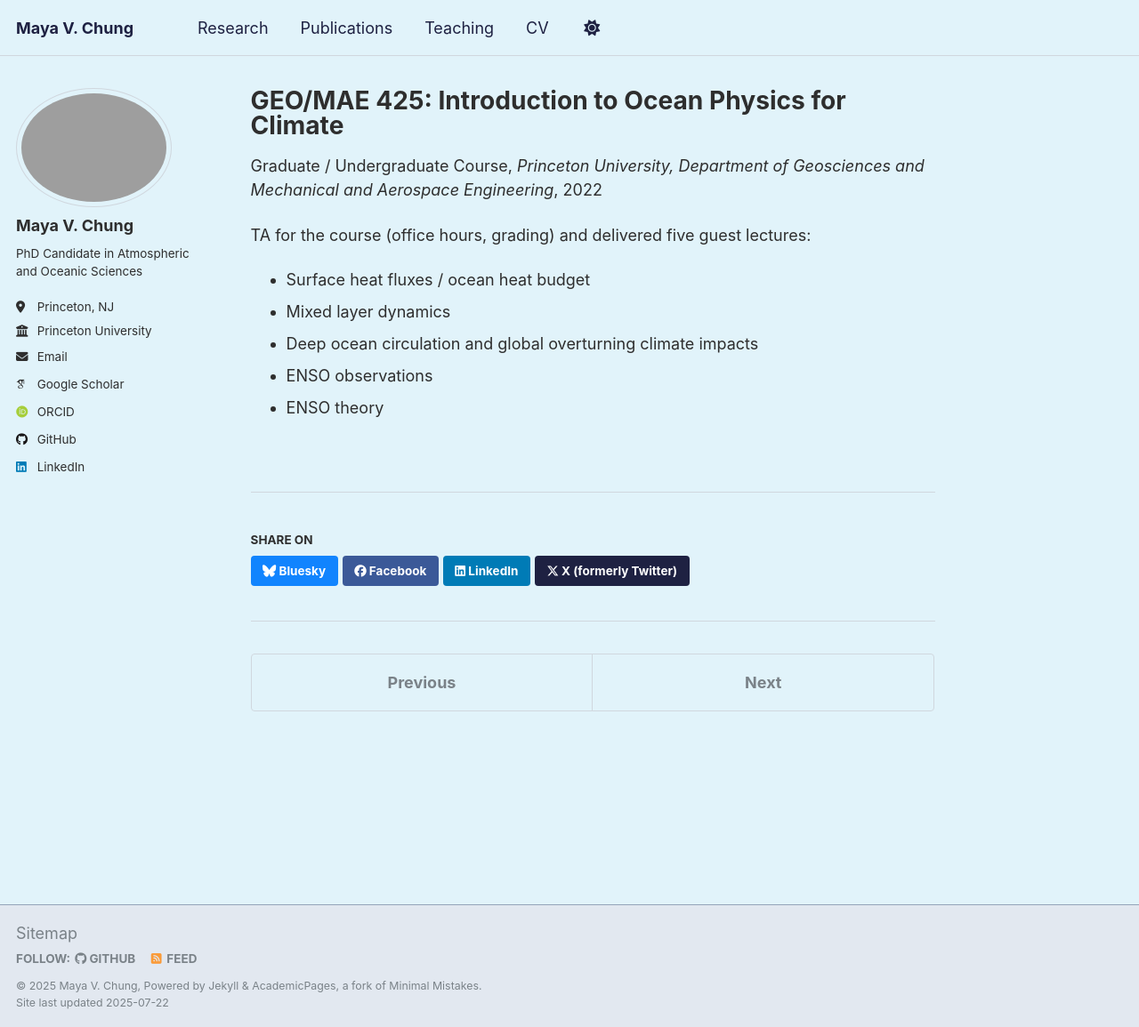
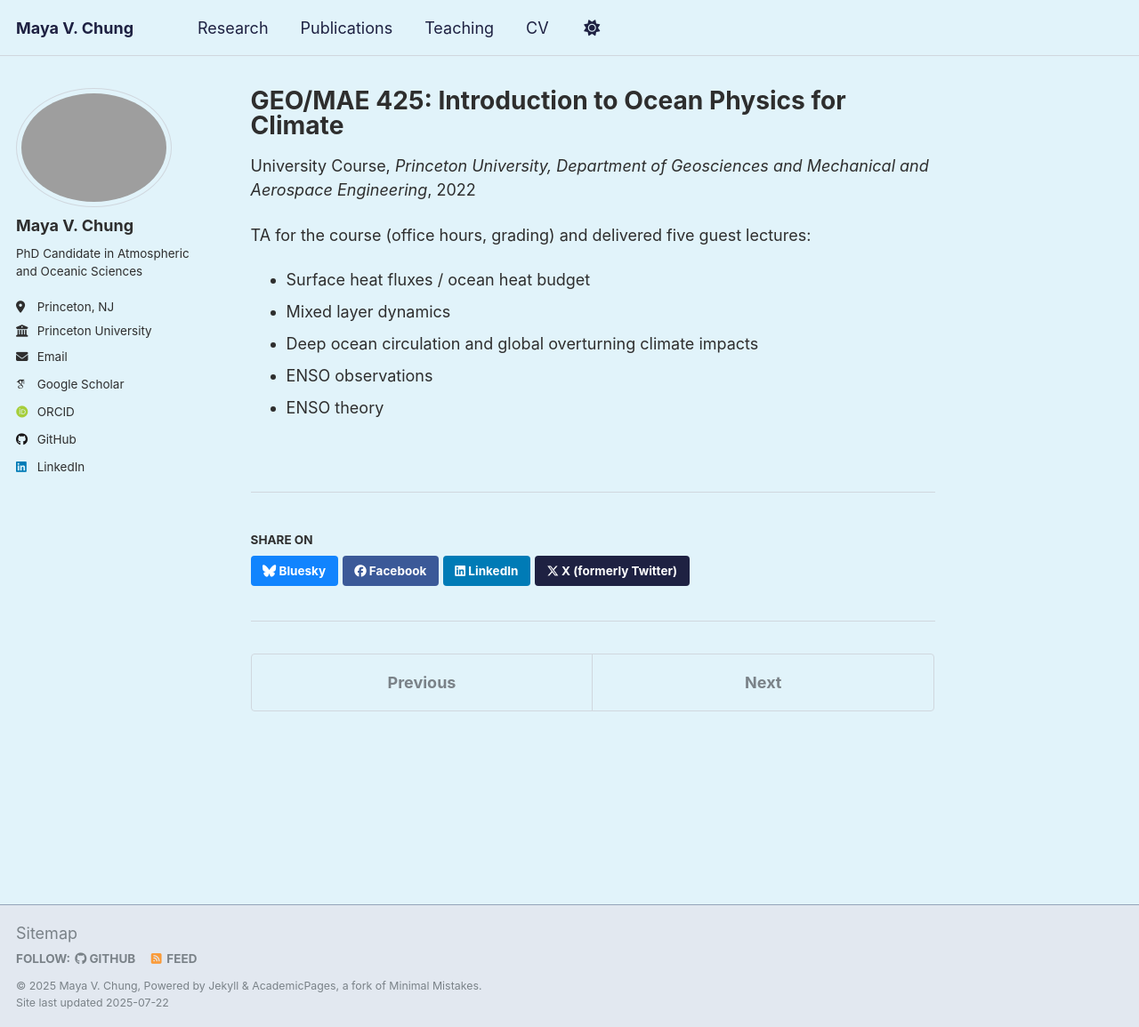
Before and after one commit to mayavchung/mayavchung.github.io, a Jekyll site: the page built from _teaching/ocean-physics.md, in a window 1280 px wide and 1155 px high. Shown: the whole window at 89% size. Built offline with Jekyll 4.4.1, drawn with Linux system fonts in a browser that asks for light colours; some web fonts are replaced; a script that is not in the unit is left out.

Commit message:
Update ocean-physics.md

```diff
--- a/_teaching/ocean-physics.md
+++ b/_teaching/ocean-physics.md
@@ -1,7 +1,7 @@
 ---
 title: "GEO/MAE 425: Introduction to Ocean Physics for Climate"
 collection: teaching
-type: "Graduate / Undergraduate Course"
+type: "University Course"
 permalink: /teaching/ocean-physics
 venue: "Princeton University, Department of Geosciences and Mechanical and Aerospace Engineering"
 date: 2022-09-01
```
